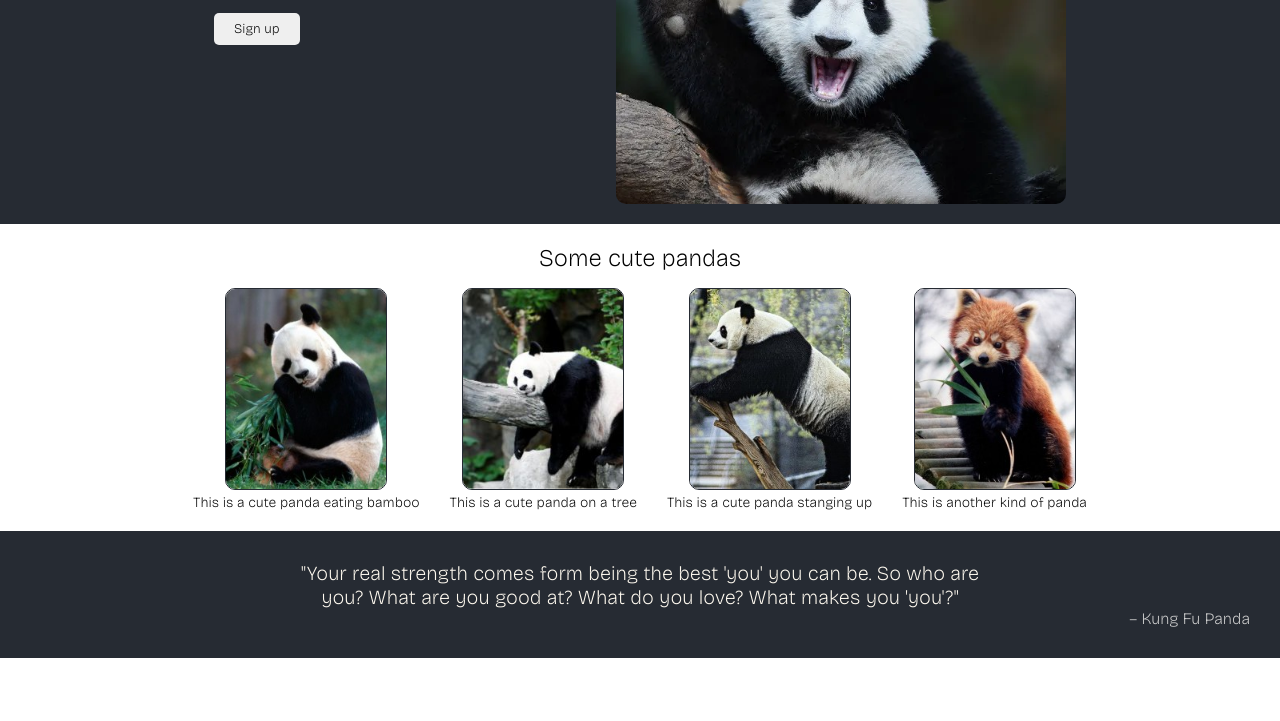
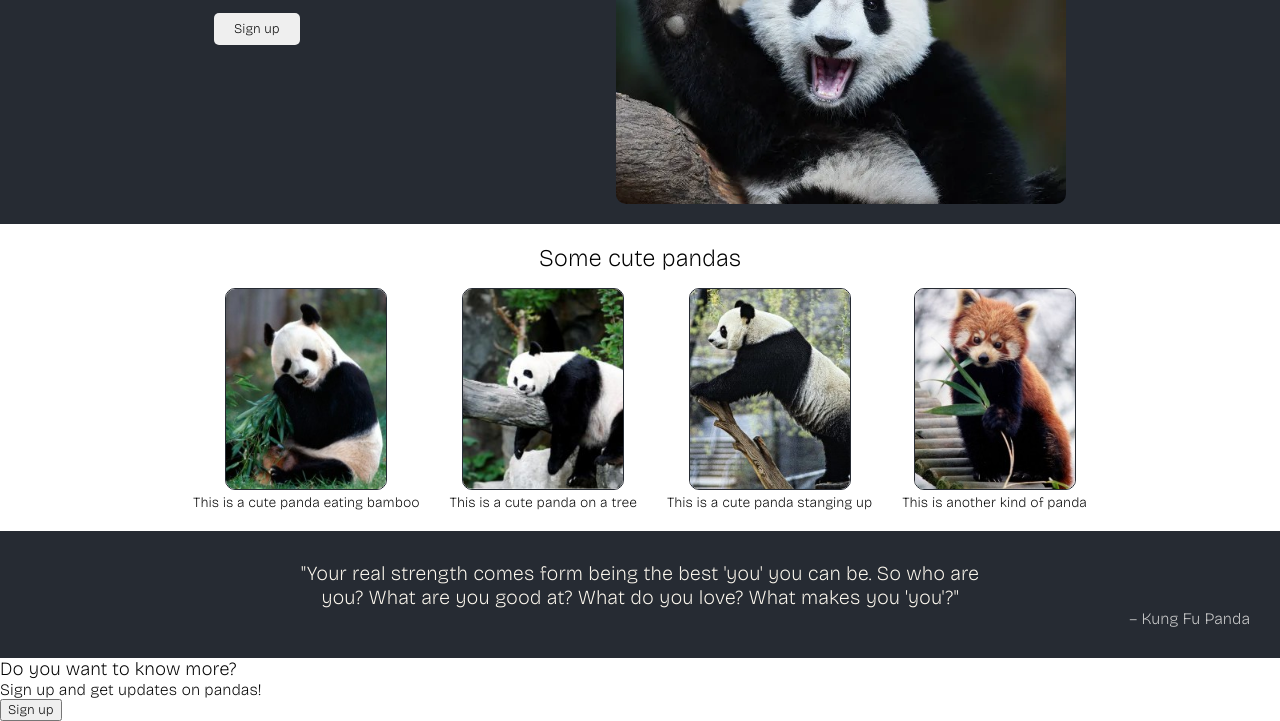
Before and after one commit to MFernanda16/landing-page, a plain HTML site: page index.html in a window 1280 px wide. Shown: the part 174-895 px from the top of the page. Before the commit the page ends 832 px from the top, so only its background shows below. Drawn offline with nearby package versions, Linux system fonts and the light colour scheme.

Commit message:
Add section four on html

```diff
--- a/index.html
+++ b/index.html
@@ -52,5 +52,14 @@
         <h3>"Your real strength comes form being the best 'you' you can be. So who are you? What are you good at? What do you love? What makes you 'you'?"</h3>
         <p>– Kung Fu Panda</p>
     </div>
+
+    <div class="four">
+        <div class="text">
+            <h3>Do you want to know more?</h3>
+            <p>Sign up and get updates on pandas!</p>
+        </div>
+        <button>Sign up</button>
+    </div>
+
 </body>
 </html>
```
